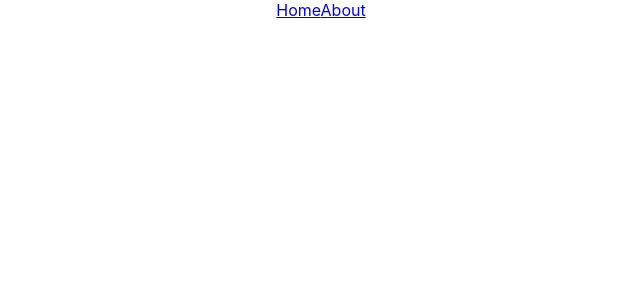
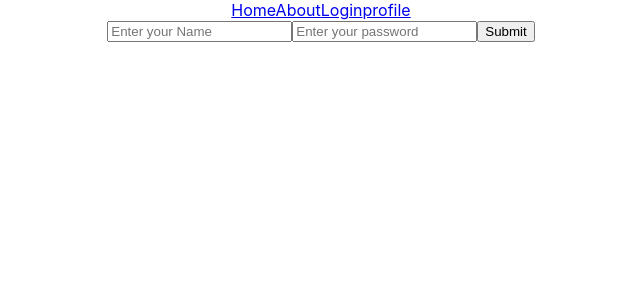
Before and after one commit to gayathrislatrainer23-bot/React-11-1, a React (Create React App) app: page /login in a window 1280 px wide. Before the commit this address had no page. Shown: the top 300 px of the page, without its empty margins (319-959 px from the left). Built offline with nearby package versions, Linux system fonts and the light colour scheme.

Commit message:
day-15 14/11/2025

```diff
--- a/src/App.js
+++ b/src/App.js
@@ -12,9 +12,12 @@ import StudentTable from './components/StudentTable';
 import {BrowserRouter,Link,Route,Routes} from 'react-router-dom'
 import Home from './pages/Home';
 import About from './pages/About';
+import Login from './pages/Login';
+import Profile from './pages/Profile';
 function App() {
- const userName =["Manu","Malu"]
-
+//  const userName =["Manu","Malu"]
+const username ="Jaya suriya"
+const _id =123
   return (
     <div className="App">
   {/*  MAIN COMP */}
@@ -35,11 +38,16 @@ function App() {
 <nav>
   <Link to={"/home"}>Home</Link>
   <Link to={"/about"}>About</Link>
+  <Link to={"/login"}>Login</Link>
+  <Link to={`/profile/:${username}/:${_id}`}>profile</Link>
+
 </nav>
   <Routes>
 
 <Route path='/home' element ={<Home/>} />
 <Route path='/about' element ={<About/>} />
+<Route path='/login' element ={<Login/>} />
+<Route path='/profile/:username/:_id' element ={<Profile/>} />
   </Routes>
   </BrowserRouter>
     </div>
--- /dev/null
+++ b/src/pages/Login.jsx
@@ -0,0 +1,31 @@
+import { useState } from "react";
+import { useNavigate } from "react-router-dom";
+
+
+const Login =()=>{
+ const [email,setLogin] =useState("")
+ const navigate = useNavigate()
+    const handleSubmit =(e)=>{
+        console.log(e)
+e.preventDefault();
+if(email === "admin@gmail"){
+
+    navigate("/home")
+}else{
+    alert("you are not an admin")
+}
+
+    }
+    return(
+        <div className="login">
+
+          <form onSubmit={handleSubmit} >
+          <input type="email" value={email} onChange={(e)=>{setLogin(e.target.value)}} placeholder="Enter your Name"/>
+          <input type="password" placeholder="Enter your password"/>
+          <button type="submit">Submit</button>
+          {/* <button type="reset">reset</button> */}
+          </form>
+        </div>
+    )
+}
+export default Login;
--- /dev/null
+++ b/src/pages/Profile.jsx
@@ -0,0 +1,12 @@
+import { useParams } from "react-router-dom";
+
+const Profile  = () =>{
+   const {username,_id}= useParams()
+    return(
+        <>
+
+        <h1>hello welcome {username} your id number is {_id}</h1>
+        </>
+    )
+}
+export default Profile;
```
Also changed, not shown: 1 other file (tests, documents, lock files or other folders).
